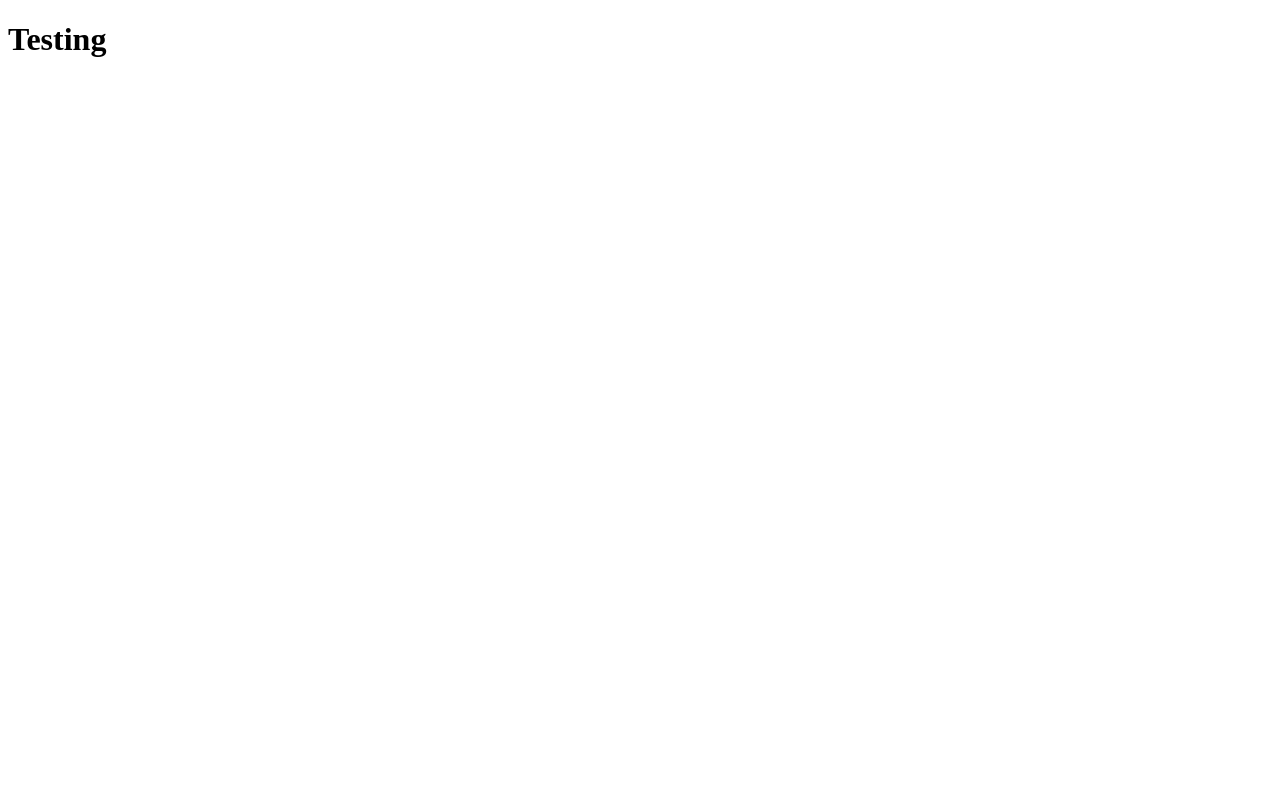
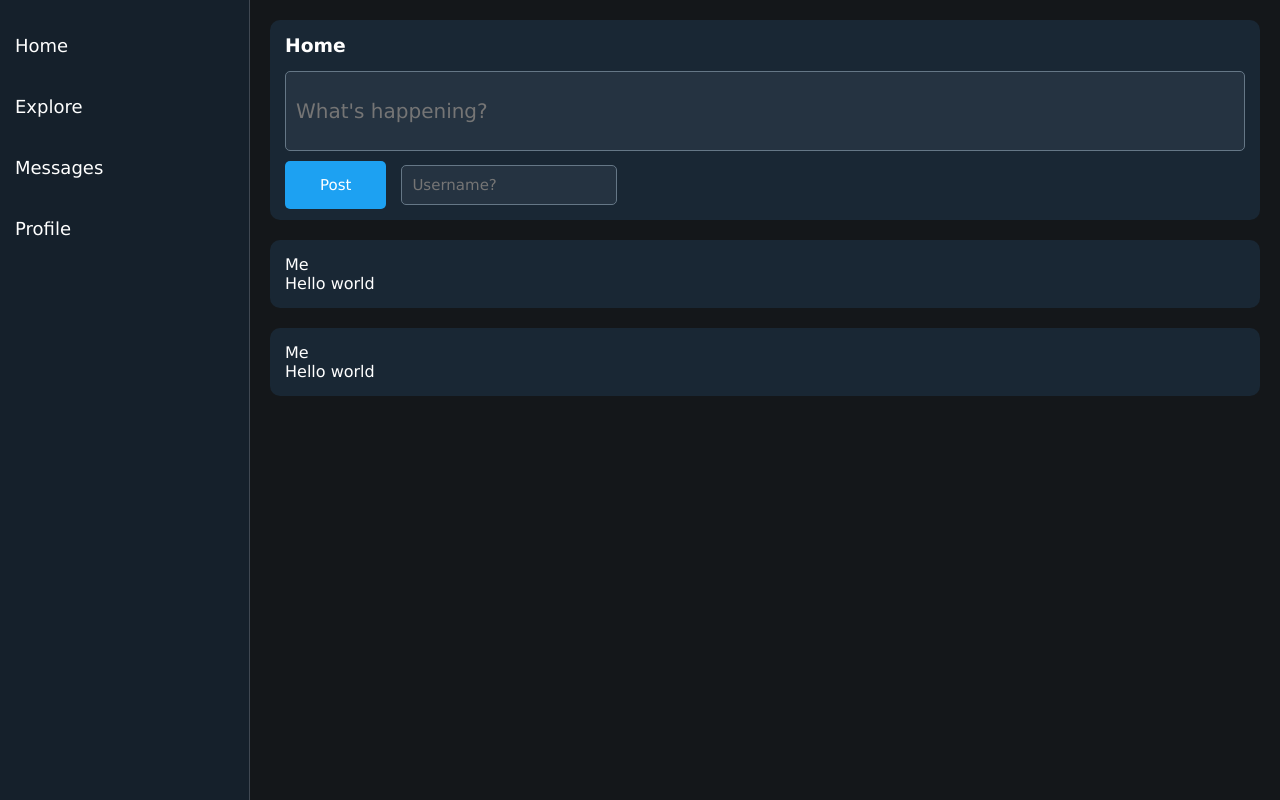
Before and after one commit to ianma5/twitter_clone, a website: page views/index.html in a window 1280 px wide. Drawn offline with Linux system fonts and the light colour scheme; files that its build step writes are made by us from their sources.

Commit message:
front-end

```diff
--- a/public/style.css
+++ b/public/style.css
@@ -0,0 +1,132 @@
+* {
+    margin: 0;
+    padding: 0;
+    box-sizing: border-box;
+    font-family: 'Lucida Sans', 'Lucida Sans Regular', 'Lucida Grande', 'Lucida Sans Unicode', Geneva, Verdana, sans-serif;
+}
+
+body {
+    background-color: #14171A;
+    color: white;
+}
+
+.sidebar {
+    color: white;
+    width: 250px;
+    position: fixed;
+    height: 100%;
+    overflow: auto;
+    padding-top: 20px;
+    background-color: #15202B;
+    transition: width 0.3s ease;
+    border-right: 1px solid #404852;
+}
+
+.sidebar a {
+    display: block;
+    padding: 15px;
+    font-size: 18px;
+    text-decoration: none;
+    color: white;
+    margin-bottom: 10px;
+    transition: background-color 0.25s;
+    border-radius: 5px;
+    transition: font-size 0.25s;
+}
+
+.sidebar a:hover {
+    background-color: #1DA1F2;
+    cursor: pointer;
+}
+
+main {
+    margin-left: 250px;
+    flex: 1;
+    max-width: 100%;
+    padding: 20px;
+    height: 100vh;
+    overflow-y: auto;
+
+}
+
+
+@media screen and (max-width:900px) {
+    .sidebar {
+        width: 80px;
+    }
+    .sidebar a {
+        justify-content: center;
+        position: relative;
+        font-size: 10px;
+    }
+    main {
+        margin-left: 80px;
+    }
+}
+
+
+.post-tweet {
+    margin-bottom: 20px;
+    padding: 15px;
+    background-color: #192734;
+    border-radius: 10px;
+    height: 200px;
+}
+
+.post-tweet h3 {
+    margin-bottom: 15px;
+}
+
+.post-tweet .type-tweet {
+    padding: 10px;
+    width: 100%;
+    height:80px;
+    background-color: #253341;
+    color: white;
+    border: 1px solid #657786;
+    border-radius: 5px;
+    resize: none;
+    margin-bottom: 10px;
+    font-size: 20px;
+}
+.post-tweet .submit-tweet {
+    display: flex;
+    align-items: center;
+    gap: 15px; /* Space between the button and input */
+}
+.post-tweet .post-button {
+    padding: 15px 35px;
+    background-color: #1DA1F2;
+    color: white;
+    border: none;
+    border-radius: 5px;
+    cursor: pointer;
+    display: block;
+    transition-duration: 0.25s;
+    font-size: 15px;
+}
+
+.post-tweet .post-button:hover {
+    background-color: #1A91DA;
+}
+.post-tweet .username {
+    padding: 10px;
+    background-color: #253341;
+    color: white;
+    border: 1px solid #657786;
+    border-radius: 5px;
+    font-size: 15px;
+}
+
+.content {
+    display: flex;
+    flex-direction: column;
+    gap: 20px;
+}
+
+.tweet {
+    padding: 15px;
+    background-color: #192734;
+    border-radius: 10px;
+    margin-bottom: 20px;
+}
--- a/server.js
+++ b/server.js
@@ -6,8 +6,10 @@ const path = require('path');
 
 const PORT = process.env.PORT || 3500;
 
+app.use(express.static(path.join(__dirname, '/public')));
+
 app.get('/', (req,res) => {
-    res.sendFile("./views/index.html");
+    res.sendFile(path.join(__dirname, 'views', 'index.html'));
 })
 
 app.listen(PORT, () => console.log(`Server running on port ${PORT}`));
--- a/views/index.html
+++ b/views/index.html
@@ -4,8 +4,34 @@
     <meta charset="UTF-8">
     <meta name="viewport" content="width=device-width, initial-scale=1.0">
     <title>Twitter</title>
+    <link rel="stylesheet" href="style.css">
 </head>
 <body>
-    <h1>Testing</h1>
+    <div class="sidebar">
+        <a></i>Home</a>
+        <a>Explore</a>
+        <a>Messages</a>
+        <a>Profile</a>
+    </div>
+    <main>
+        <div class="post-tweet">
+            <h3>Home</h3>
+            <input class="type-tweet" placeholder="What's happening?"></input>
+            <div class="submit-tweet">
+                <button class="post-button">Post</button>
+                <input class="username" placeholder="Username?"></input>
+            </div>
+        </div>
+        <div class="tweet-container">
+            <div class="tweet">
+                <div class="author">Me</div>
+                <div class="textcontent">Hello world</div>
+            </div>
+            <div class="tweet">
+                <div class="author">Me</div>
+                <div class="textcontent">Hello world</div>
+            </div>
+        </div>
+    </main>
 </body>
 </html>
```
